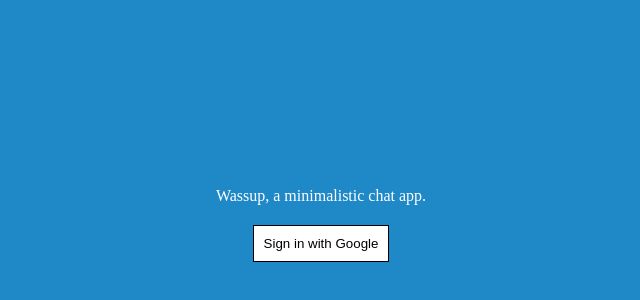
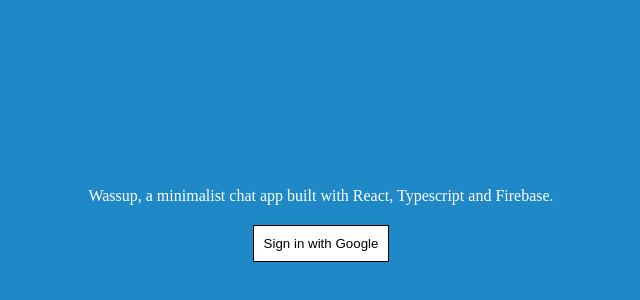
Before and after one commit to pauloruzanovsky/wassup, a React (Vite) app: page / in a window 1280 px wide. Shown: the part 176-476 px from the top of the page, without its empty margins (319-959 px from the left). Built offline with nearby package versions, Linux system fonts and the light colour scheme; no server answers; the database is empty.

Commit message:
Fix sidebar width, extend login-page width

```diff
--- a/src/App.tsx
+++ b/src/App.tsx
@@ -56,7 +56,7 @@ export default function App() {
                         signOut={signOut}/> :
                         <div className='login-page'>
                             <div>
-                                Wassup, a minimalistic chat app.
+                                Wassup, a minimalist chat app built with React, Typescript and Firebase.
                             </div>
                             <button onClick={handleSignUp}>Sign in with Google</button>
 
--- a/src/style/App.css
+++ b/src/style/App.css
@@ -3,10 +3,12 @@
     flex-direction: column;
     justify-content: center;
     align-items: center;
+    text-align: center;
     height: 100vh;
     gap: 20px;
     background: rgb(31, 137, 199);
     color: white;
+    width: 100vw;
 }
 
 .login-page > button {
@@ -24,3 +26,9 @@
 .login-page > button:active {
     background: black;
 }
+
+#root {
+    display: flex;
+    align-items:center;
+    justify-content: center;
+}
--- a/src/style/Chat.css
+++ b/src/style/Chat.css
@@ -227,6 +227,7 @@ input:focus{
         justify-content: space-around;
         margin-top: auto;
         border-top: 1px solid #e4e1e1;
+        font-size: 0.7em;
 
     }
 
@@ -240,7 +241,7 @@ input:focus{
         background:#eeeeee;
     }
     .mobile-navbar > div > img {
-        width: 40px;
+        width: 30px;
     }
 
 }
--- a/src/style/Sidebar.css
+++ b/src/style/Sidebar.css
@@ -4,6 +4,7 @@
     grid-column: 1/1;
     border-right: 1px solid #ccc;
     padding: 5px;
+    width: 300px;
 }
 
 .personal {
```
